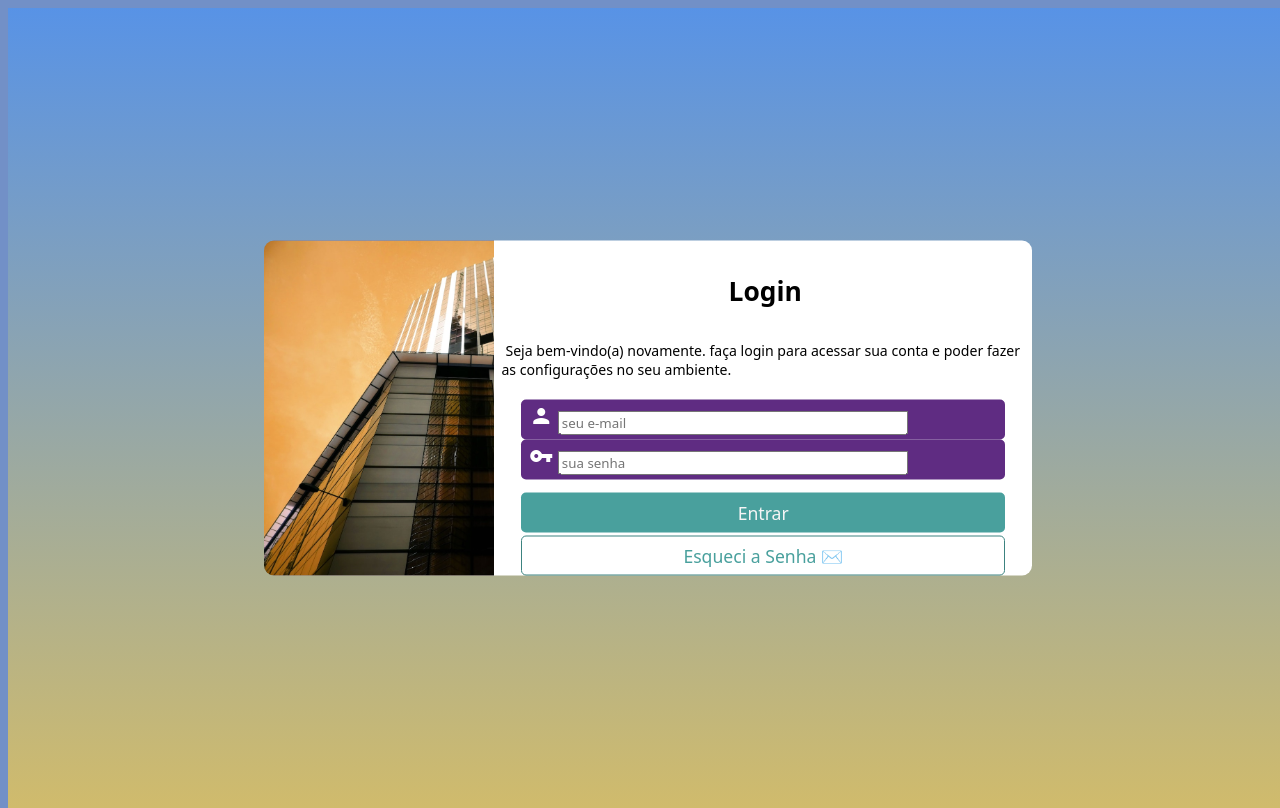
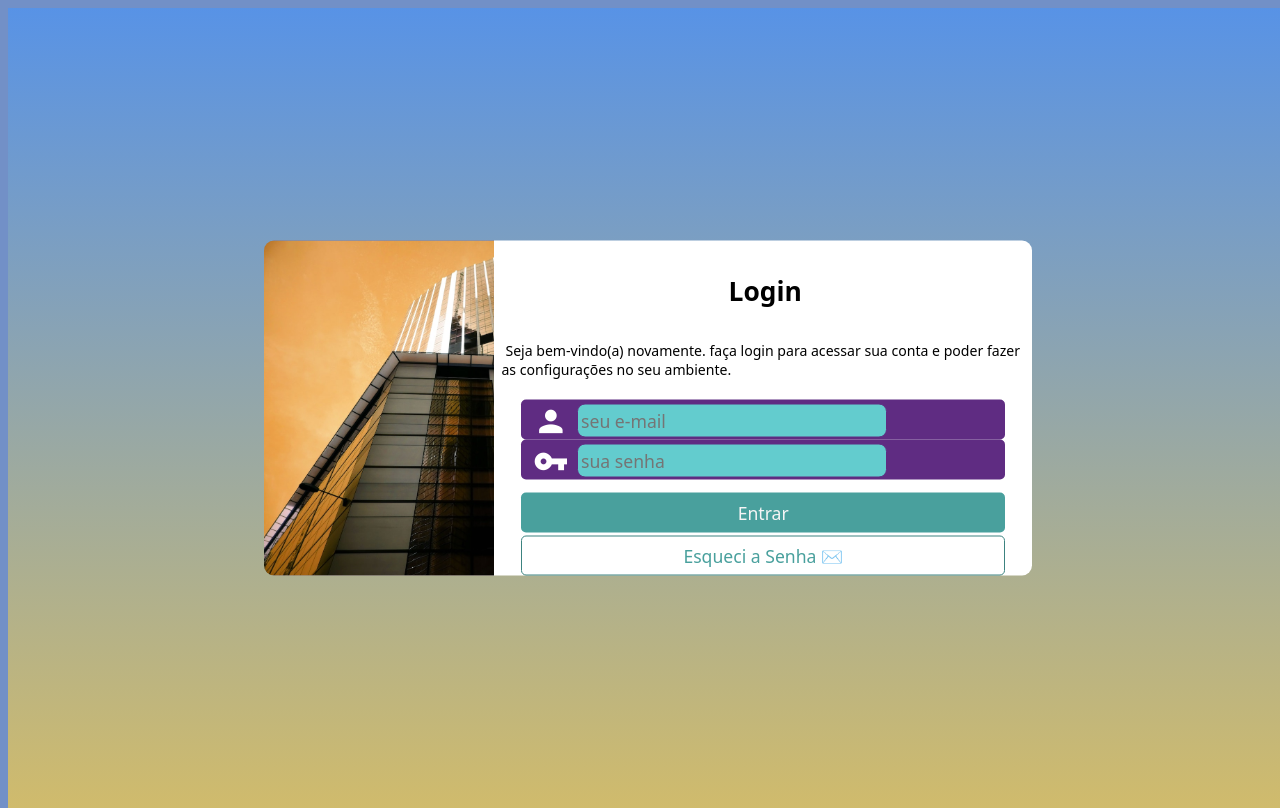
Before and after one commit to Daniel-Moreira26/projeto-login, a plain HTML site: page index.html in a window 1280 px wide. Drawn offline with Linux system fonts and the light colour scheme.

Commit message:
terminei meu formulario

```diff
--- a/estilos/media-query.css
+++ b/estilos/media-query.css
@@ -36,6 +36,10 @@
 
     }
 
+    #iemail, #isenha {
+        width: 245px;
+    }
+
 
 }
 
@@ -71,4 +75,9 @@
 
     }
 
+    #iemail, #isenha {
+        transform: translateY(-11px);
+        width: 310px;
+    }
+
 }
--- a/estilos/style.css
+++ b/estilos/style.css
@@ -77,8 +77,26 @@ label {
 
 div.campo > .material-icons {
     color: white;
-    margin-top: 4px;
+    font-size: 2em;
+    padding: 8px;
+    padding: 4px;
 }
+
+#iemail, #isenha {
+    background-color: #64d8d4ee;
+    font-size: 1em;
+    height: 85%;
+    border: 1px solid #5f2c82 ;
+    border-radius: 8px;
+    padding: 3px;
+
+
+   width: 160px;
+   transform: translateY(-9px);
+
+
+}
+
 
 form > div.campo {
     display: block;
@@ -88,11 +106,6 @@ form > div.campo {
     width: 90%;
     height: 40px;
     border-radius: 5px;
-}
-
-#iemail, #isenha {
-    width: 350px;
-
 }
 
 div.campo > label {
```
